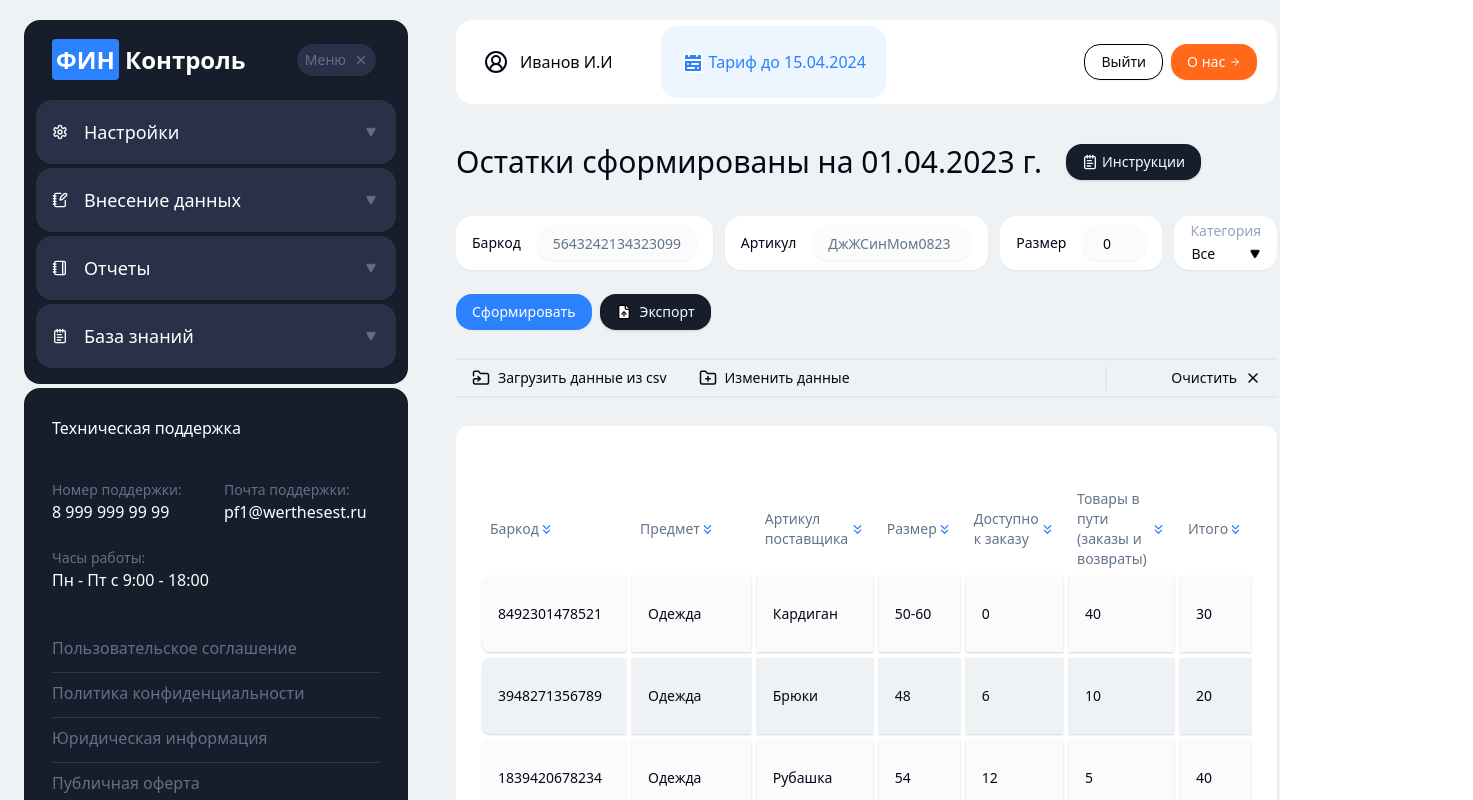
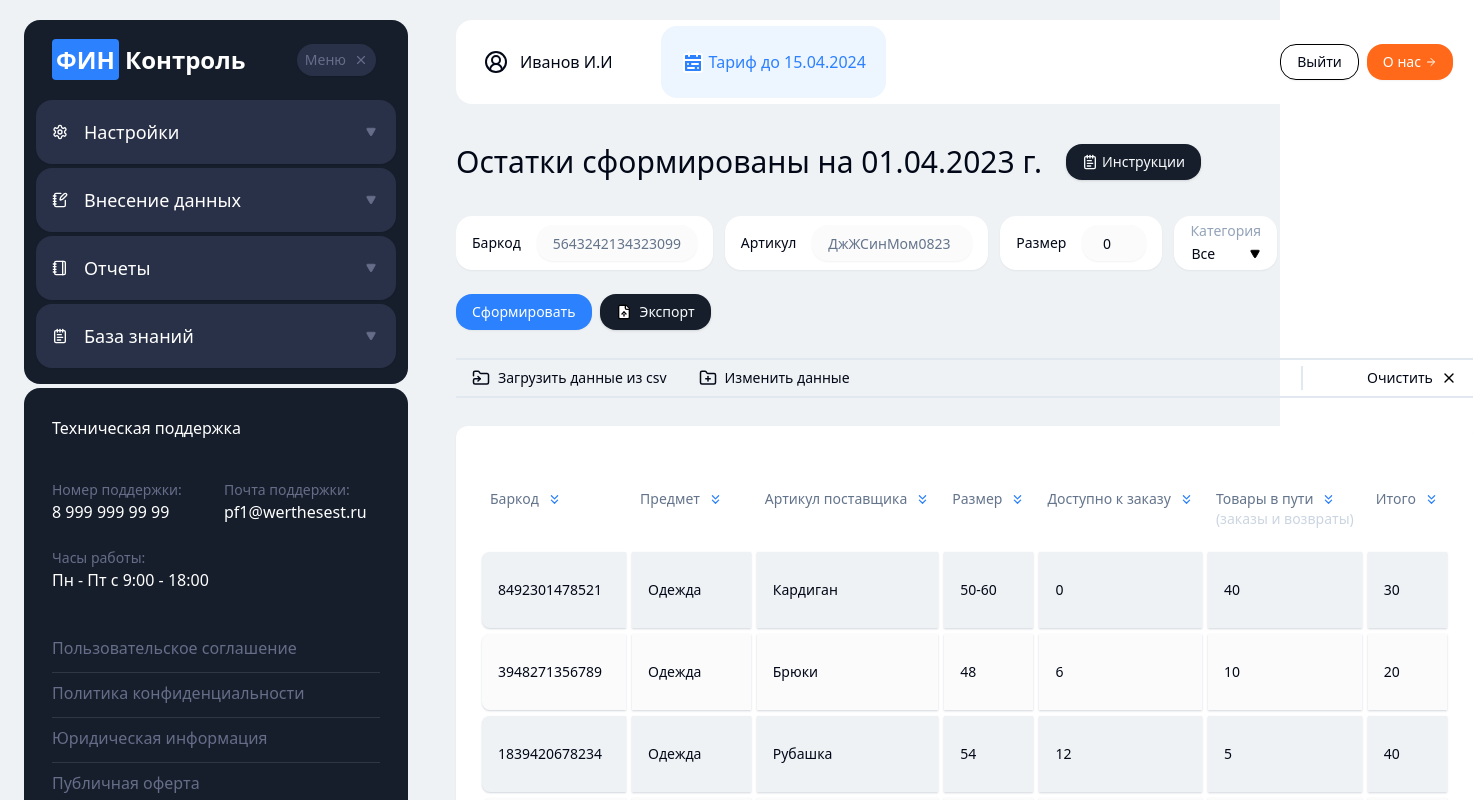
Before and after one commit to garold664/react-table-data-test, a React (Vite) app: page / in a window 1280 px wide. Shown: the top 800 px of the page, 1473 px wide, since content can reach past the window. Built offline with nearby package versions, Linux system fonts and the light colour scheme.

Commit message:
amend styling for table head cells

```diff
--- a/src/components/ProductsTable/Cell.tsx
+++ b/src/components/ProductsTable/Cell.tsx
@@ -11,7 +11,7 @@ export default function Cell({ children, className, ...props }: CellProps) {
   return (
     <TableCell
       className={cn(
-        'bg-muted-light shadow-sm shadow-gray-300 group-even:bg-muted first:rounded-s-lg py-7 pl-4 pr-6',
+        'bg-muted-light shadow-sm shadow-gray-300 group-odd:bg-muted first:rounded-s-lg py-7 pl-4 pr-6',
         className
       )}
       {...props}
--- a/src/components/ProductsTable/ProductsTable.tsx
+++ b/src/components/ProductsTable/ProductsTable.tsx
@@ -104,14 +104,35 @@ export default function ProductsTable() {
   }) => {
     return (
       <TableHead className="font-normal">
-        <div className="flex items-center">
-          {children}{' '}
+        <div
+          className={`relative flex items-center gap-2 w-max ${
+            children.includes('(заказы и возвраты)') ? 'pb-4' : 'pb-9'
+          }`}
+        >
+          {children.includes('(заказы и возвраты)') ? (
+            <div>
+              <div className="flex items-center gap-2 w-max">
+                {children.slice(0, '(заказы и возвраты)'.length * -1)}
                 <SortButton
                   sortTableData={sortTableData}
                   sortedField={sortedField}
                   sortingOrder={sortingOrder}
                   field={field}
                 />
+              </div>
+              <div className="text-slate-300">(заказы и возвраты)</div>
+            </div>
+          ) : (
+            <>
+              {children}
+              <SortButton
+                sortTableData={sortTableData}
+                sortedField={sortedField}
+                sortingOrder={sortingOrder}
+                field={field}
+              />
+            </>
+          )}
         </div>
       </TableHead>
     );
```
Lines whose indentation alone changed are shown as unchanged.
